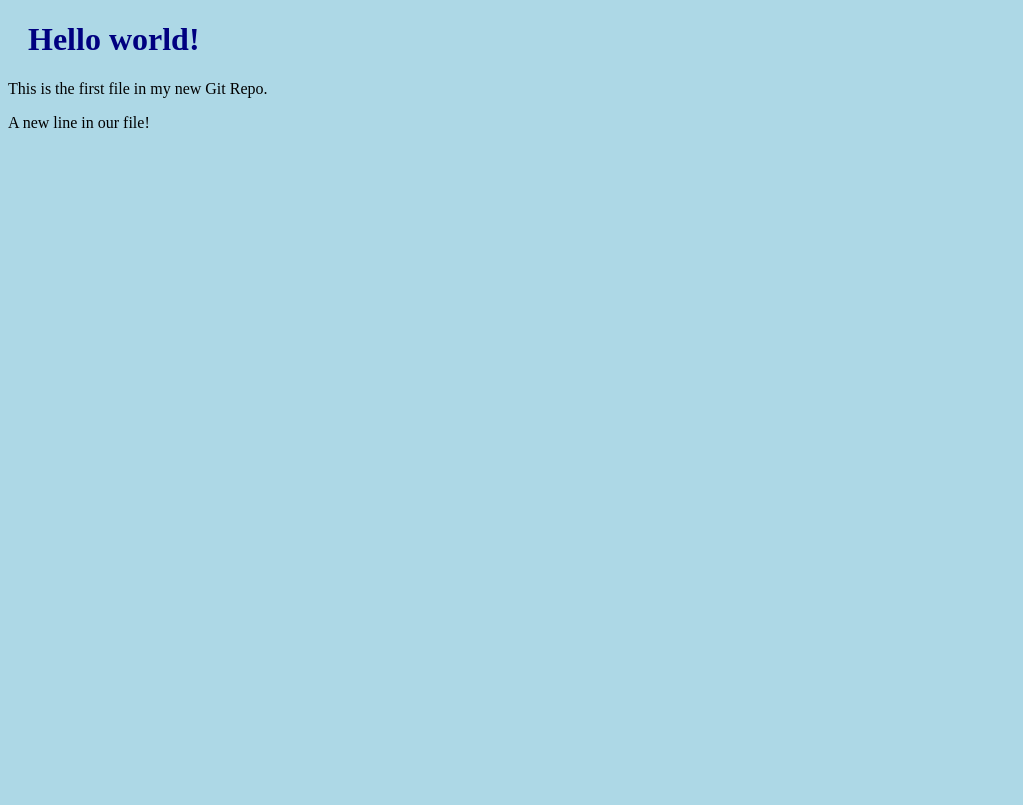
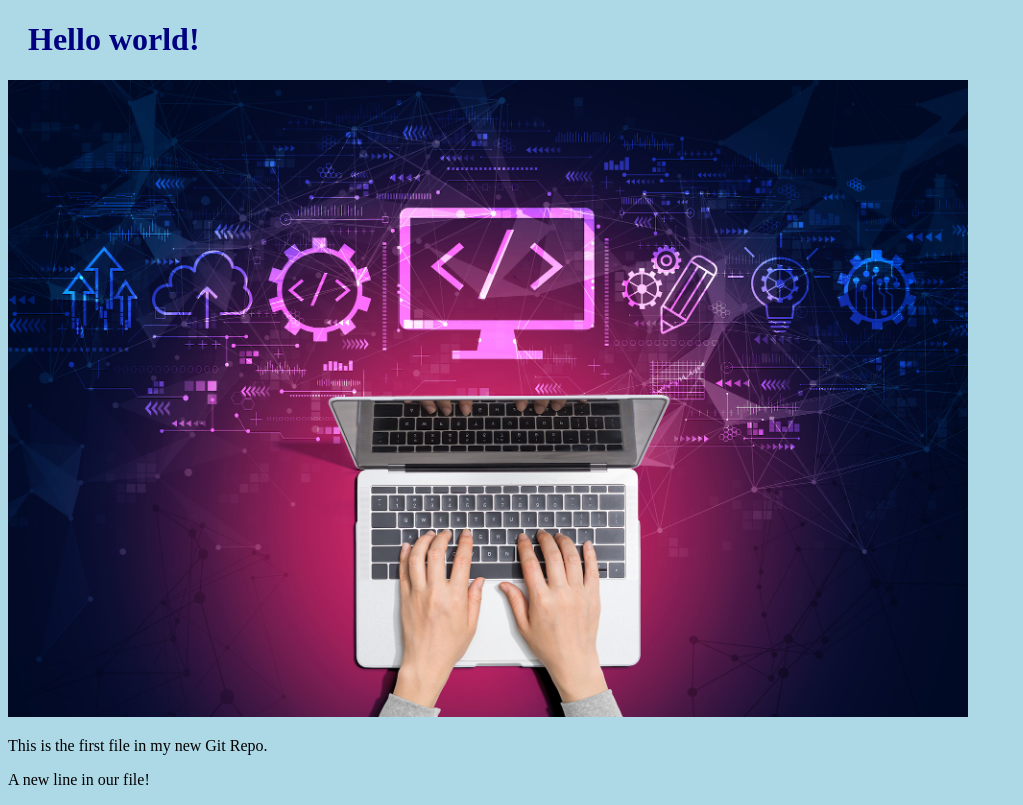
Before and after one commit to drashti2307/drashti2307.github.io, a plain HTML site: page index.html in a window 1280 px wide. Shown: the whole page, without its empty margins (0-1023 px from the left). Drawn offline with Linux system fonts and the light colour scheme.

Commit message:
Added image to Hello World

```diff
--- a/index.html
+++ b/index.html
@@ -10,6 +10,9 @@
 
 <body>
     <h1>Hello world!</h1>
+    <div>
+        <img src="img.jpeg" alt="Hello World from Space" style="width:100%;max-width:960px">
+    </div>
     <p>This is the first file in my new Git Repo.</p>
     <p>A new line in our file!</p>
 </body>
```
Also changed, not shown: fil1.txt (deleted), img.jpeg (added).
